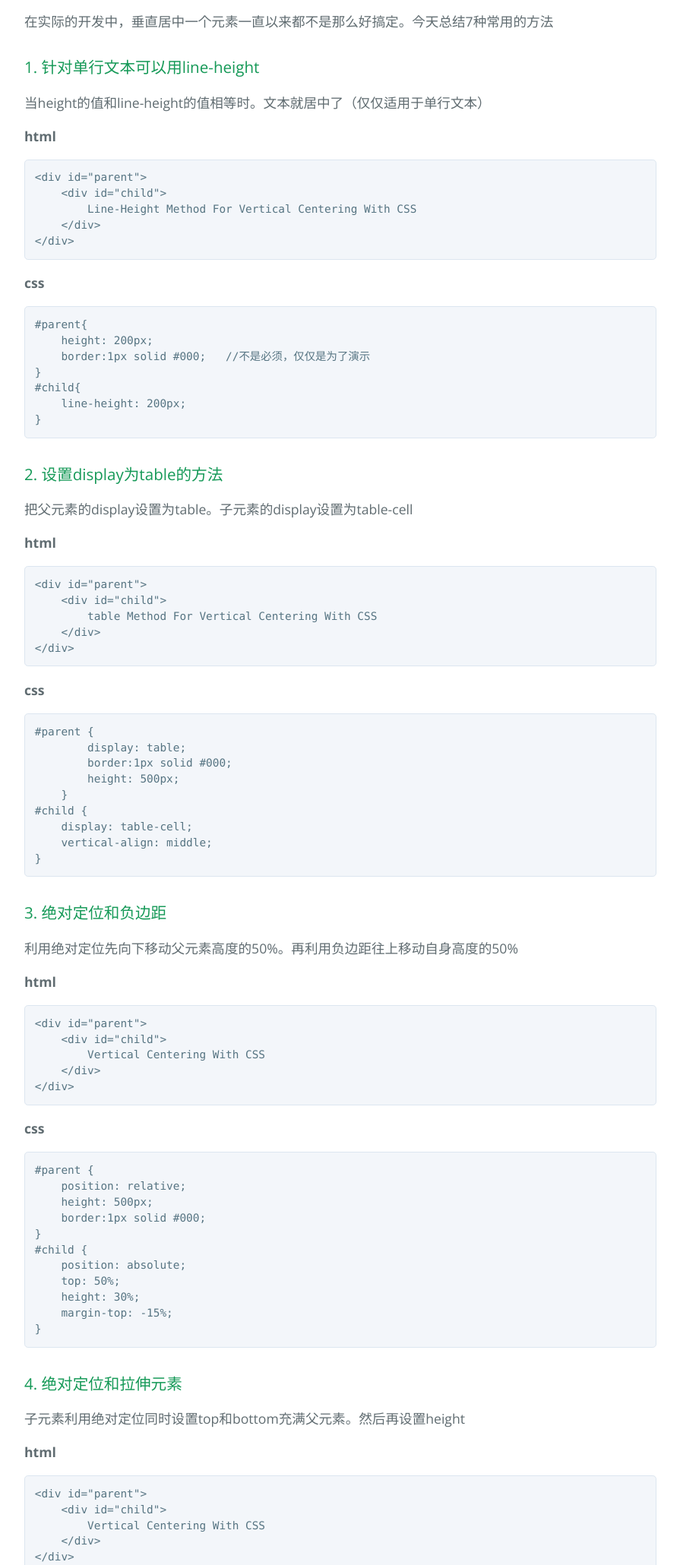
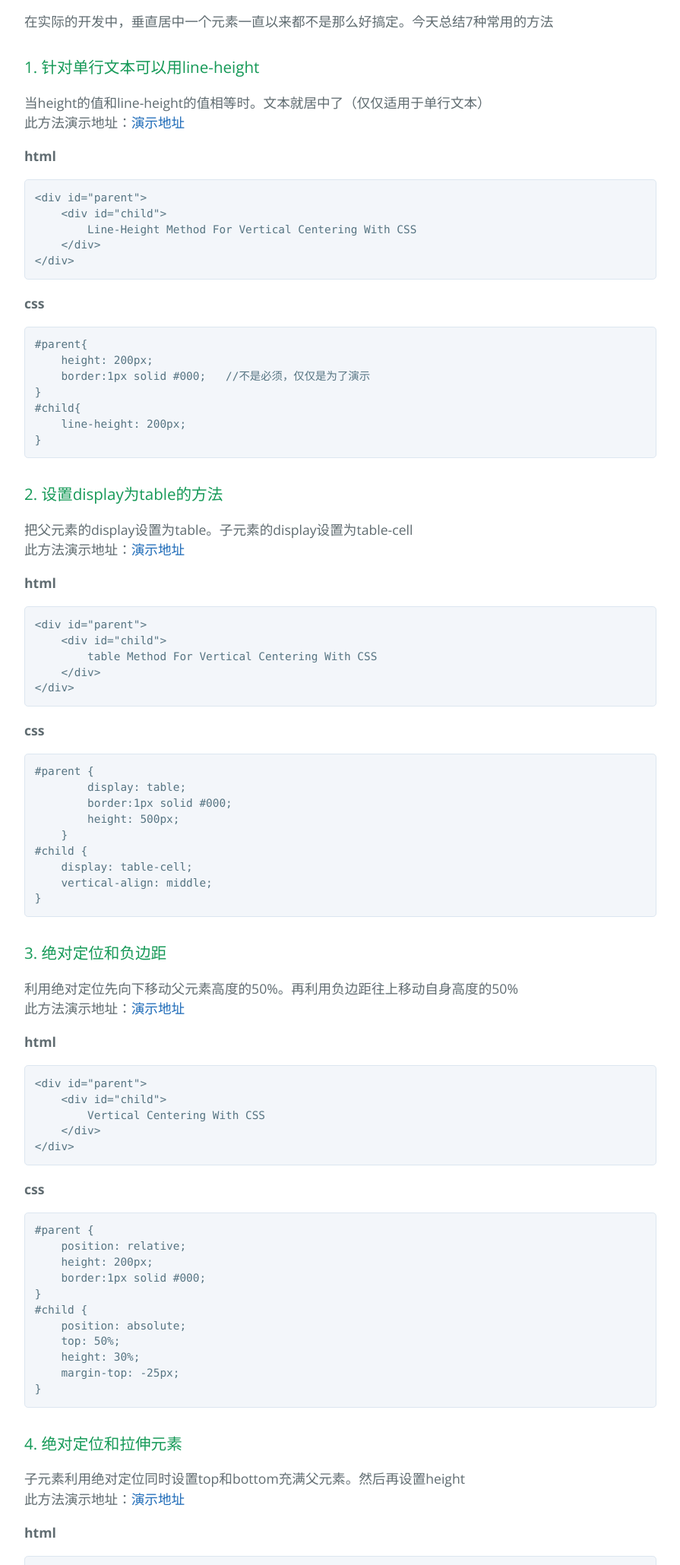
Before and after one commit to JesseZhao1990/VerticalCentering, a plain HTML site: page index.html in a window 1280 px wide. Shown: the part 457-2517 px from the top of the page at 76% size, without its empty margins (192-1087 px from the left). Drawn offline with nearby package versions, Linux system fonts and the light colour scheme.

Commit message:
Create gh-pages branch via GitHub

```diff
--- a/index.html
+++ b/index.html
@@ -27,7 +27,8 @@
 <h3>
 <a id="1-针对单行文本可以用line-height" class="anchor" href="#1-%E9%92%88%E5%AF%B9%E5%8D%95%E8%A1%8C%E6%96%87%E6%9C%AC%E5%8F%AF%E4%BB%A5%E7%94%A8line-height" aria-hidden="true"><span aria-hidden="true" class="octicon octicon-link"></span></a>1. 针对单行文本可以用line-height</h3>
 
-<p>当height的值和line-height的值相等时。文本就居中了（仅仅适用于单行文本）</p>
+<p>当height的值和line-height的值相等时。文本就居中了（仅仅适用于单行文本）<br>
+此方法演示地址：<a href="http://codepen.io/zhaojianxin/pen/ZpQLEV">演示地址</a></p>
 
 <p><strong>html</strong></p>
 
@@ -52,7 +53,8 @@
 <h3>
 <a id="2-设置display为table的方法" class="anchor" href="#2-%E8%AE%BE%E7%BD%AEdisplay%E4%B8%BAtable%E7%9A%84%E6%96%B9%E6%B3%95" aria-hidden="true"><span aria-hidden="true" class="octicon octicon-link"></span></a>2. 设置display为table的方法</h3>
 
-<p>把父元素的display设置为table。子元素的display设置为table-cell</p>
+<p>把父元素的display设置为table。子元素的display设置为table-cell<br>
+此方法演示地址：<a href="http://codepen.io/zhaojianxin/pen/EgPkaz">演示地址</a></p>
 
 <p><strong>html</strong></p>
 
@@ -79,7 +81,8 @@
 <h3>
 <a id="3-绝对定位和负边距" class="anchor" href="#3-%E7%BB%9D%E5%AF%B9%E5%AE%9A%E4%BD%8D%E5%92%8C%E8%B4%9F%E8%BE%B9%E8%B7%9D" aria-hidden="true"><span aria-hidden="true" class="octicon octicon-link"></span></a>3. 绝对定位和负边距</h3>
 
-<p>利用绝对定位先向下移动父元素高度的50%。再利用负边距往上移动自身高度的50%</p>
+<p>利用绝对定位先向下移动父元素高度的50%。再利用负边距往上移动自身高度的50%<br>
+此方法演示地址：<a href="http://codepen.io/zhaojianxin/pen/bwEgVY">演示地址</a></p>
 
 <p><strong>html</strong></p>
 
@@ -94,21 +97,22 @@
 
 <pre><code>#parent {
     position: relative;
-    height: 500px;
+    height: 200px;
     border:1px solid #000;
 }
 #child {
     position: absolute;
     top: 50%;
     height: 30%;
-    margin-top: -15%;
+    margin-top: -25px;
 }
 </code></pre>
 
 <h3>
 <a id="4-绝对定位和拉伸元素" class="anchor" href="#4-%E7%BB%9D%E5%AF%B9%E5%AE%9A%E4%BD%8D%E5%92%8C%E6%8B%89%E4%BC%B8%E5%85%83%E7%B4%A0" aria-hidden="true"><span aria-hidden="true" class="octicon octicon-link"></span></a>4. 绝对定位和拉伸元素</h3>
 
-<p>子元素利用绝对定位同时设置top和bottom充满父元素。然后再设置height</p>
+<p>子元素利用绝对定位同时设置top和bottom充满父元素。然后再设置height<br>
+此方法演示地址：<a href="http://codepen.io/zhaojianxin/pen/bwEgVY">演示地址</a></p>
 
 <p><strong>html</strong></p>
 
@@ -136,9 +140,10 @@
 </code></pre>
 
 <h3>
-<a id="5-设置相等的上边内边距" class="anchor" href="#5-%E8%AE%BE%E7%BD%AE%E7%9B%B8%E7%AD%89%E7%9A%84%E4%B8%8A%E8%BE%B9%E5%86%85%E8%BE%B9%E8%B7%9D" aria-hidden="true"><span aria-hidden="true" class="octicon octicon-link"></span></a>5. 设置相等的上边内边距</h3>
+<a id="5-设置相等的上下的内边距" class="anchor" href="#5-%E8%AE%BE%E7%BD%AE%E7%9B%B8%E7%AD%89%E7%9A%84%E4%B8%8A%E4%B8%8B%E7%9A%84%E5%86%85%E8%BE%B9%E8%B7%9D" aria-hidden="true"><span aria-hidden="true" class="octicon octicon-link"></span></a>5. 设置相等的上下的内边距</h3>
 
-<p>设置相等的上边内边距</p>
+<p>设置相等的上边内边距<br>
+此方法演示地址：<a href="http://codepen.io/zhaojianxin/pen/BLjpKw">演示地址</a></p>
 
 <p><strong>html</strong></p>
 
@@ -163,7 +168,8 @@
 <h3>
 <a id="6-浮动的方法" class="anchor" href="#6-%E6%B5%AE%E5%8A%A8%E7%9A%84%E6%96%B9%E6%B3%95" aria-hidden="true"><span aria-hidden="true" class="octicon octicon-link"></span></a>6. 浮动的方法</h3>
 
-<p>让floater浮动。占据父元素的一半高，然后清除浮动。然后让floater的下边距为负的子元素的高度的一半</p>
+<p>让floater浮动。占据父元素的一半高，然后清除浮动。然后让floater的下边距为负的子元素的高度的一半<br>
+此方法演示地址：<a href="http://codepen.io/zhaojianxin/pen/pEgRbO">演示地址</a></p>
 
 <p><strong>html</strong></p>
 
@@ -193,7 +199,8 @@
 <h3>
 <a id="7-flex-box" class="anchor" href="#7-flex-box" aria-hidden="true"><span aria-hidden="true" class="octicon octicon-link"></span></a>7. flex box</h3>
 
-<p>利用弹性盒<a href="http://www.w3cplus.com/css3/a-guide-to-flexbox.html">详情</a></p>
+<p>利用弹性盒<a href="http://www.w3cplus.com/css3/a-guide-to-flexbox.html">有篇文章对flex box有详细的介绍，可点击查看详情</a><br>
+此方法演示地址：<a href="http://codepen.io/zhaojianxin/pen/XjXpKw">演示地址</a></p>
 
 <p><strong>html</strong></p>
 
```
Also changed, not shown: params.json (+1 -1 lines).
